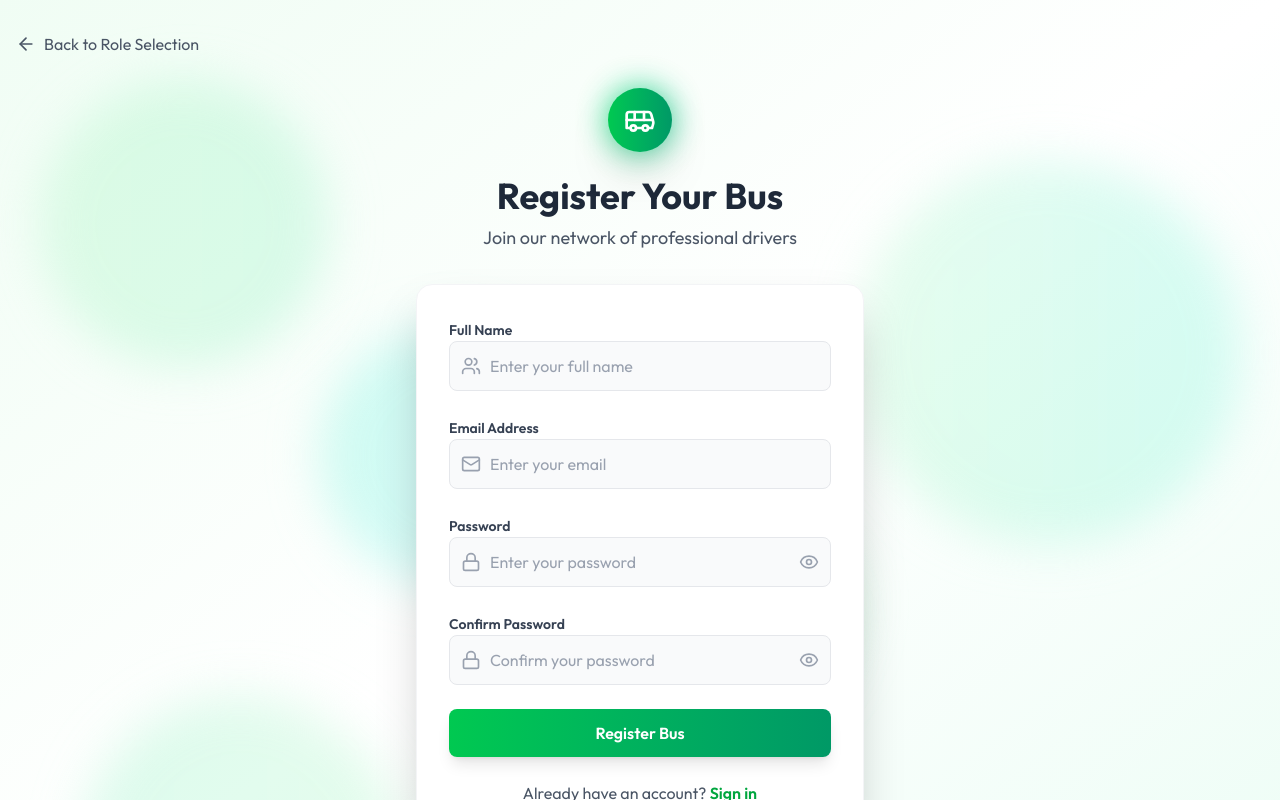
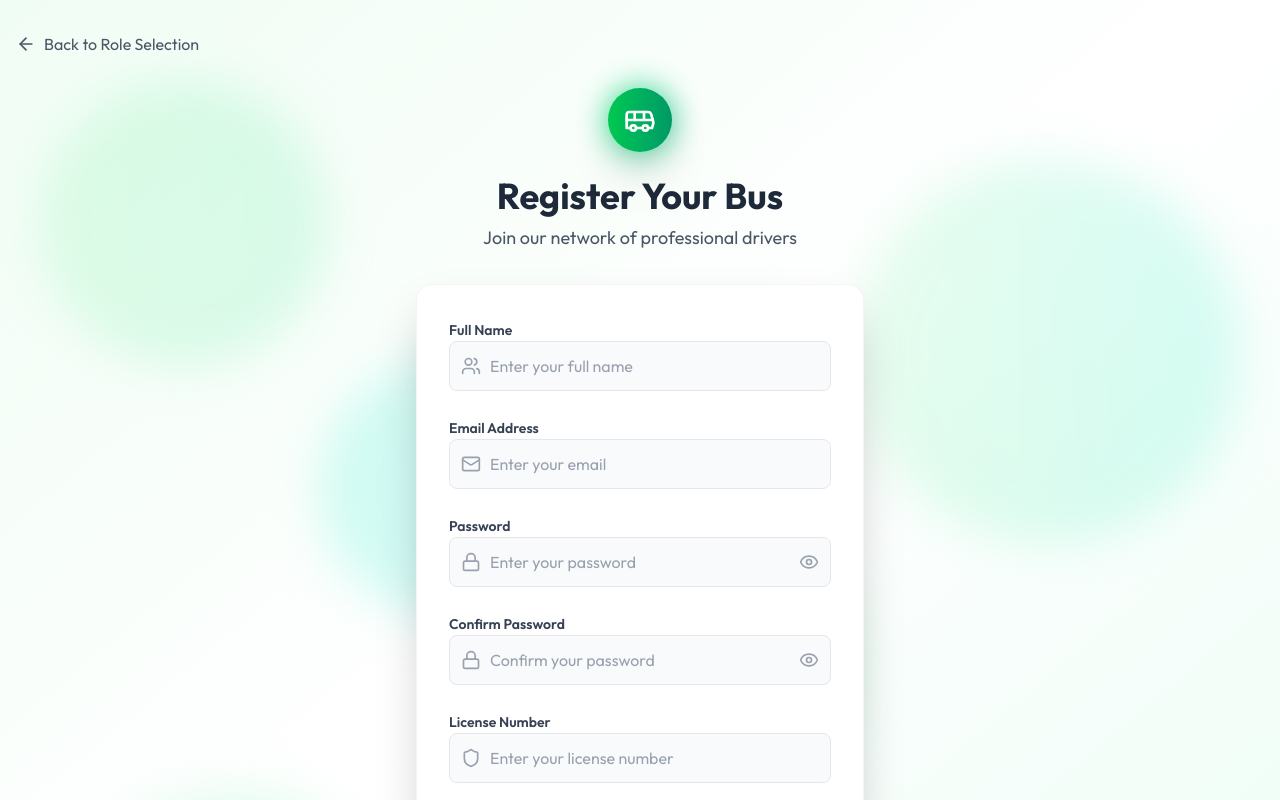
Before and after one commit to Deepanshumelkani77/BusTrack, a React app in the folder frontend/: page /driver-auth in a window 1280 px wide. Both pictures are taken after a click on the button "Sign up". Shown: the top 800 px of the page. Built offline with nearby package versions, Linux system fonts and the light colour scheme; the HTML template or start-up script is replaced by a standard one.

Commit message:
added licence field

```diff
--- a/frontend/src/pages/DriverAuth.jsx
+++ b/frontend/src/pages/DriverAuth.jsx
@@ -44,7 +44,8 @@ const DriverAuth = () => {
       name: '',
       email: '',
       password: '',
-      confirmPassword: ''
+      confirmPassword: '',
+      licenseNumber: ''
     })
 
   }
@@ -202,6 +203,27 @@ const DriverAuth = () => {
                 </div>
               )}
 
+              {/* License Number Field (Signup only) */}
+              {!isLogin && (
+                <div className="space-y-2">
+                  <label className="text-gray-700 text-sm font-semibold">License Number</label>
+                  <div className="relative">
+                    <div className="absolute inset-y-0 left-0 pl-3 flex items-center pointer-events-none">
+                      <Shield className="h-5 w-5 text-gray-400" />
+                    </div>
+                    <input
+                      type="text"
+                      name="licenseNumber"
+                      value={formData.licenseNumber}
+                      onChange={handleInputChange}
+                      className="w-full pl-10 pr-4 py-3 bg-gray-50 border border-gray-200 rounded-lg text-gray-800 placeholder-gray-400 focus:outline-none focus:ring-2 focus:ring-green-500 focus:border-transparent transition-all duration-300 hover:bg-gray-100"
+                      placeholder="Enter your license number"
+                      required
+                    />
+                  </div>
+                </div>
+              )}
+
               {/* Submit Button */}
               <button
                 type="submit"
```
